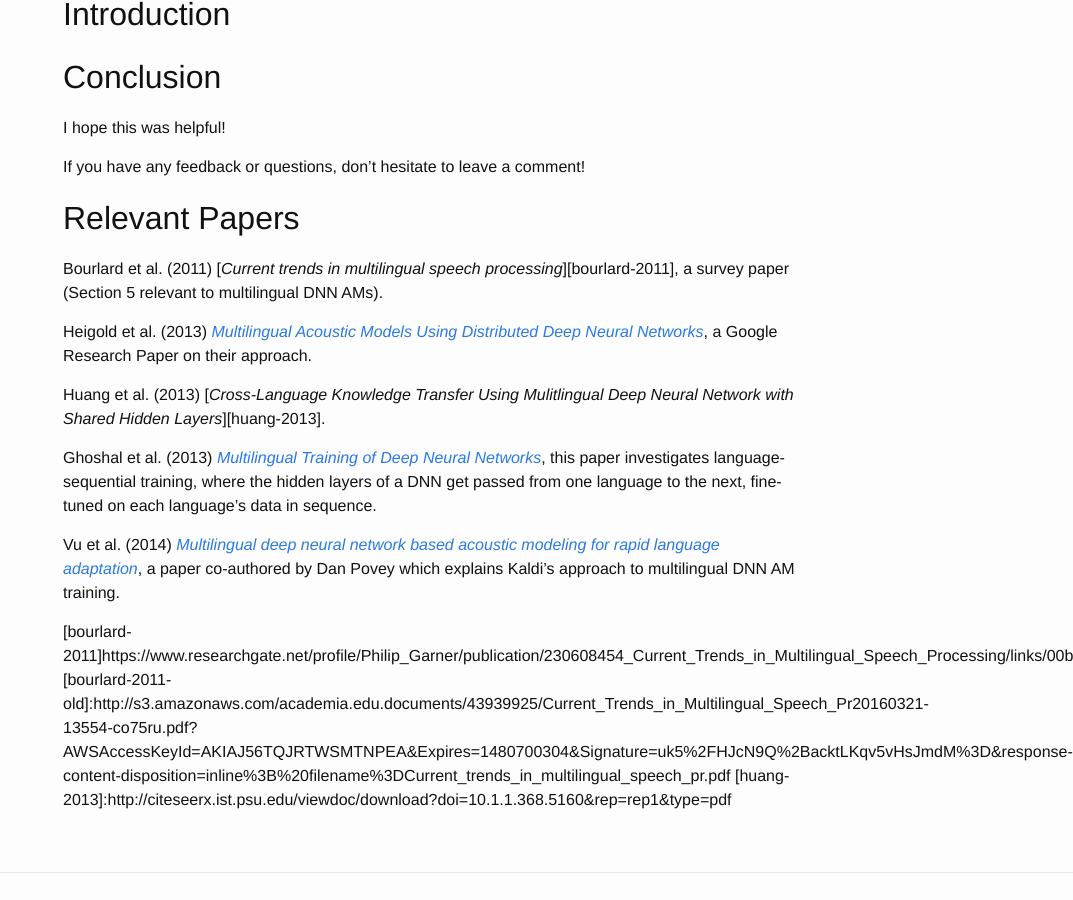
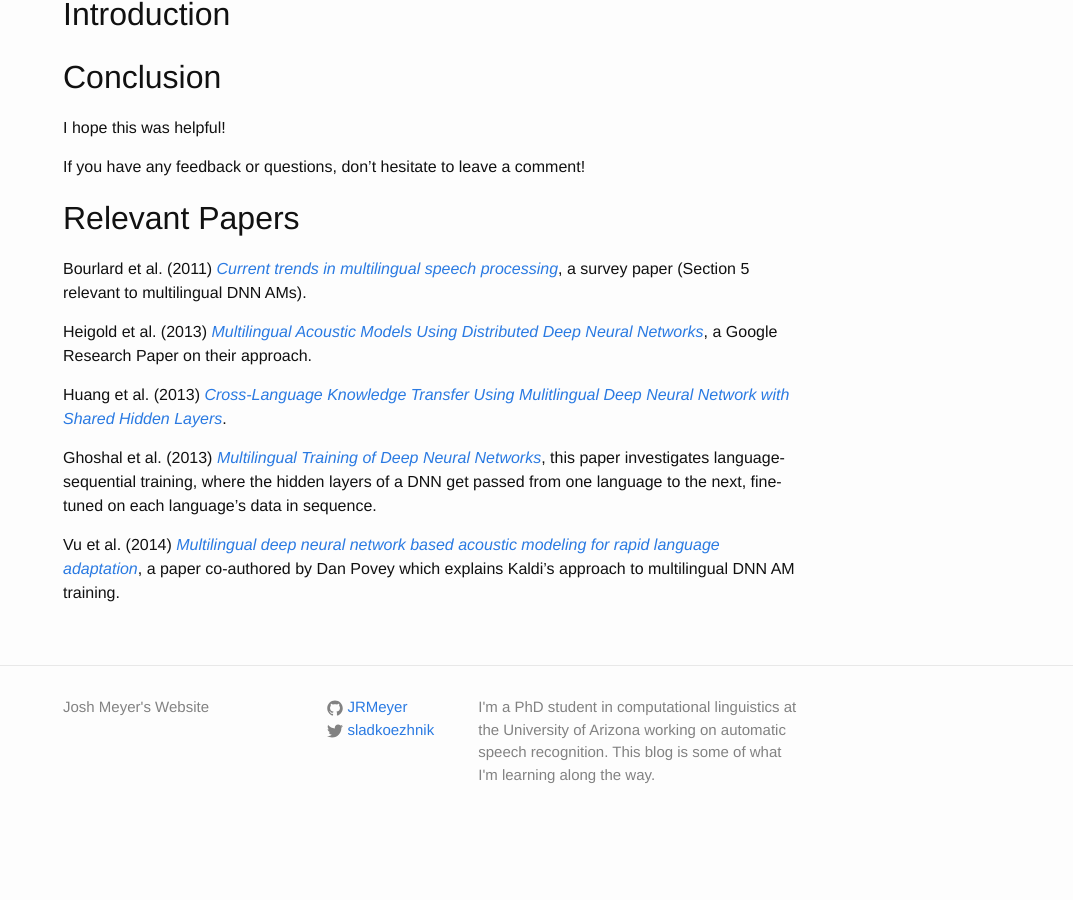
Before and after one commit to JRMeyer/jrmeyer.github.io, a Jekyll site: the page built from _posts/2016-11-30-Multilingual-DNN-AM-Kaldi.markdown, in a window 1280 px wide and 900 px high, scrolled down 513 px. Shown: the whole window, without its empty margins (207-1280 px from the left). Built offline with Jekyll 4.4.1, drawn with Linux system fonts in a browser that asks for light colours; comment, search, counter and statistics services are not loaded; after the commit the page ends 1359 px from its top, so only the background shows below that; some of the changed lines change nothing that is shown.

```diff
--- a/_posts/2016-11-30-Multilingual-DNN-AM-Kaldi.markdown
+++ b/_posts/2016-11-30-Multilingual-DNN-AM-Kaldi.markdown
@@ -53,6 +53,6 @@
 [heigold-2013]:http://static.googleusercontent.com/media/research.google.com/en//pubs/archive/40807.pdf
 [vu-2014]:https://pdfs.semanticscholar.org/df92/0708f2e8d075223f9169b6cb7126f9aba17d.pdf
 [ghoshal-2013]:http://www.cstr.ed.ac.uk/downloads/publications/2013/Ghoshal_ICASSP2013.pdf
-[bourlard-2011]https://www.researchgate.net/profile/Philip_Garner/publication/230608454_Current_Trends_in_Multilingual_Speech_Processing/links/00b49537209f578796000000.pdf
+[bourlard-2011]:https://www.researchgate.net/profile/Philip_Garner/publication/230608454_Current_Trends_in_Multilingual_Speech_Processing/links/00b49537209f578796000000.pdf
 [bourlard-2011-old]:http://s3.amazonaws.com/academia.edu.documents/43939925/Current_Trends_in_Multilingual_Speech_Pr20160321-13554-co75ru.pdf?AWSAccessKeyId=AKIAJ56TQJRTWSMTNPEA&Expires=1480700304&Signature=uk5%2FHJcN9Q%2BacktLKqv5vHsJmdM%3D&response-content-disposition=inline%3B%20filename%3DCurrent_trends_in_multilingual_speech_pr.pdf
 [huang-2013]:http://citeseerx.ist.psu.edu/viewdoc/download?doi=10.1.1.368.5160&rep=rep1&type=pdf
```
